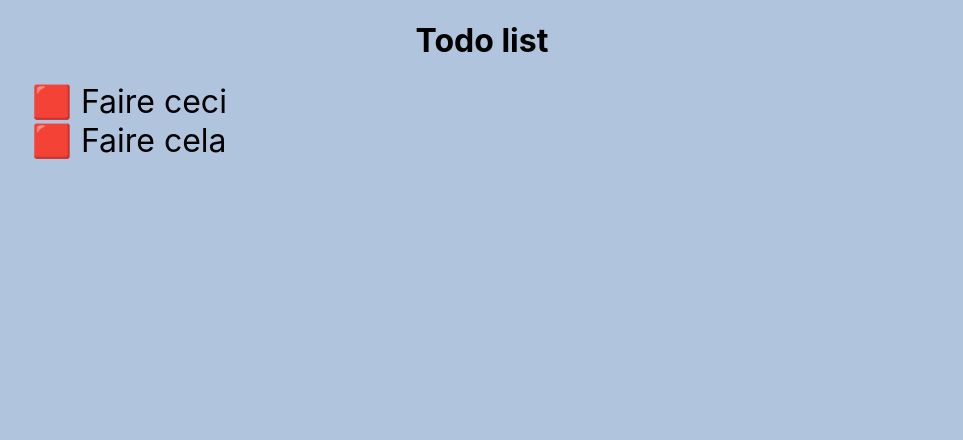
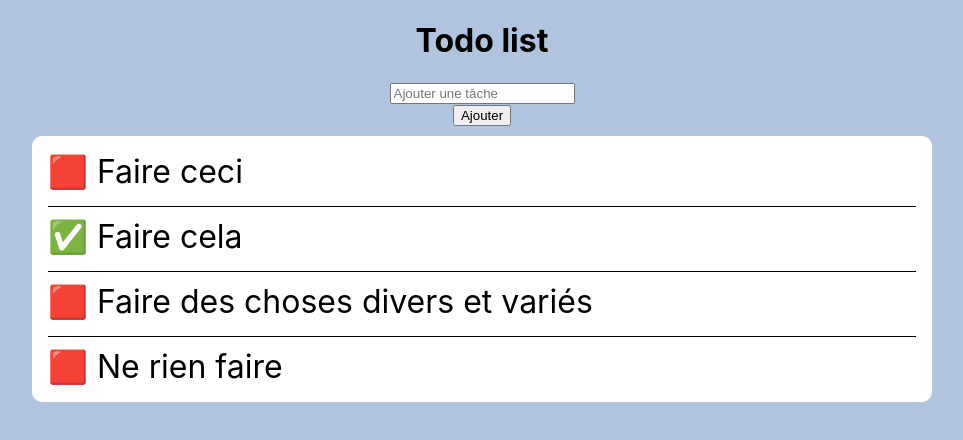
Before and after one commit to Fred-Vaniss/react-todo-list, a React (Create React App) app: page / in a window 1280 px wide. Shown: the top 440 px of the page, without its empty margins (158-1121 px from the left). Built offline with nearby package versions, Linux system fonts and the light colour scheme.

Commit message:
Liste des éléments Todo dans un fichier séparé

```diff
--- a/src/App.js
+++ b/src/App.js
@@ -1,13 +1,46 @@
 import React from 'react';
-import { TodoItem } from './components'
+import { TodoItem, TodoList } from './components'
 
 class App extends React.Component {
+  constructor() {
+    super();
+    this.state = {
+      userInput: '',
+    }
+  }
+
+  onChange(event){
+    this.setState({
+      userInput: event.target.value
+    })
+  }
+
+  addTodo(event){
+    event.preventDefault()
+  }
+
   render(){
+    const listTodo = TodoList.map((task) => {
+      return(
+        <TodoItem key={task.id} task={ task }/>
+      )
+    })
+
     return (
       <div className="wrapper">
         <h1>Todo list</h1>
-        <TodoItem task="Faire ceci"/>
-        <TodoItem task="Faire cela"/>
+        <form>
+          <input
+            value={this.state.userInput}
+            type='text'
+            placeholder='Ajouter une tâche'
+            onChange={this.onChange.bind(this)}
+          /> <br/>
+          <button onClick={this.addTodo.bind(this)}>Ajouter</button>
+        </form>
+        <div className="todo-list">
+          {listTodo}
+        </div>
       </div>
     );
   }
--- a/src/components/TodoItem/TodoItem.js
+++ b/src/components/TodoItem/TodoItem.js
@@ -4,7 +4,7 @@ class TodoItem extends React.Component{
     constructor(props) {
         super(props)
         this.state={
-            checked: false
+            checked: this.props.task.checked
         }
     }
 
@@ -19,7 +19,7 @@ class TodoItem extends React.Component{
     render(){
         return(
             <div className='todo-item'>
-                <span className='check' role="img" aria-label="check" onClick={this.checkItem}>{this.state.checked ? "✅" : "🟥"}</span> { this.props.task }
+                <span className='check' role="img" aria-label="check" onClick={this.checkItem}>{this.state.checked ? "✅" : "🟥"}</span> { this.props.task.title }
             </div>
         )
     }
--- /dev/null
+++ b/src/components/TodoItem/TodoList.js
@@ -0,0 +1,22 @@
+export const TodoList = [
+    {
+        id: 0,
+        title: "Faire ceci",
+        checked: false
+    },
+    {
+        id: 1,
+        title: "Faire cela",
+        checked: true
+    },
+    {
+        id: 2,
+        title: "Faire des choses divers et variés",
+        checked: false
+    },
+    {
+        id: 3,
+        title: "Ne rien faire",
+        checked: false
+    }
+]
--- a/src/components/index.js
+++ b/src/components/index.js
@@ -1 +1,2 @@
 export { default as TodoItem } from './TodoItem/TodoItem'
+export { TodoList } from './TodoItem/TodoList'
--- a/src/index.css
+++ b/src/index.css
@@ -1,32 +1,49 @@
 body {
   margin: 0;
   font-family: -apple-system, BlinkMacSystemFont, "Segoe UI", "Roboto", "Oxygen",
-    "Ubuntu", "Cantarell", "Fira Sans", "Droid Sans", "Helvetica Neue",
-    sans-serif;
+ "Ubuntu", "Cantarell", "Fira Sans", "Droid Sans", "Helvetica Neue",
+ sans-serif;
   -webkit-font-smoothing: antialiased;
   -moz-osx-font-smoothing: grayscale;
-
   background-color: lightsteelblue;
 }
 
 code {
   font-family: source-code-pro, Menlo, Monaco, Consolas, "Courier New",
-    monospace;
+ monospace;
 }
 
-.wrapper{
+.wrapper {
   margin: 0 auto;
   max-width: 900px;
 }
 
-h1{
+h1 {
   text-align: center;
 }
 
-.todo-item{
+form {
+  text-align: center;
+  margin-bottom: 10px;
+}
+
+.todo-list {
+  background-color: white;
+  border-radius: 10px;
+  padding: 1em;
+}
+
+.todo-item {
   font-size: 2em;
 }
 
-.check{
+.todo-item:not(:first-child) {
+  margin-top: 15px;
+  padding-top: 10px;
+  border-top: 1px solid #000;
+}
+
+.check {
   cursor: pointer;
 }
+/*# sourceMappingURL=index.css.map */
--- /dev/null
+++ b/src/sass/index.scss
@@ -0,0 +1,48 @@
+body {
+    margin: 0;
+    font-family: -apple-system, BlinkMacSystemFont, "Segoe UI", "Roboto", "Oxygen",
+      "Ubuntu", "Cantarell", "Fira Sans", "Droid Sans", "Helvetica Neue",
+      sans-serif;
+    -webkit-font-smoothing: antialiased;
+    -moz-osx-font-smoothing: grayscale;
+
+    background-color: lightsteelblue;
+  }
+
+  code {
+    font-family: source-code-pro, Menlo, Monaco, Consolas, "Courier New",
+      monospace;
+  }
+
+  .wrapper{
+    margin: 0 auto;
+    max-width: 900px;
+  }
+
+  h1{
+    text-align: center;
+  }
+
+  form{
+      text-align: center;
+      margin-bottom: 10px;
+  }
+
+  .todo-list{
+    background-color: white;
+    border-radius: 10px;
+    padding: 1em;
+  }
+
+  .todo-item{
+    font-size: 2em;
+    &:not(:first-child){
+        margin-top: 15px;
+        padding-top: 10px;
+        border-top: 1px solid #000;
+    }
+  }
+
+  .check{
+    cursor: pointer;
+  }
```
Also changed, not shown: 1 other file (tests, documents, lock files or other folders).
